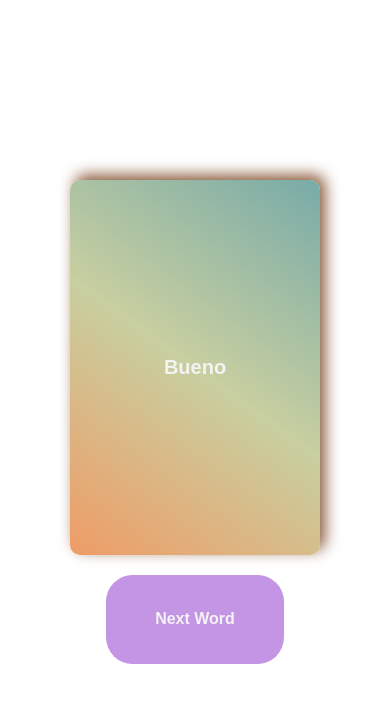
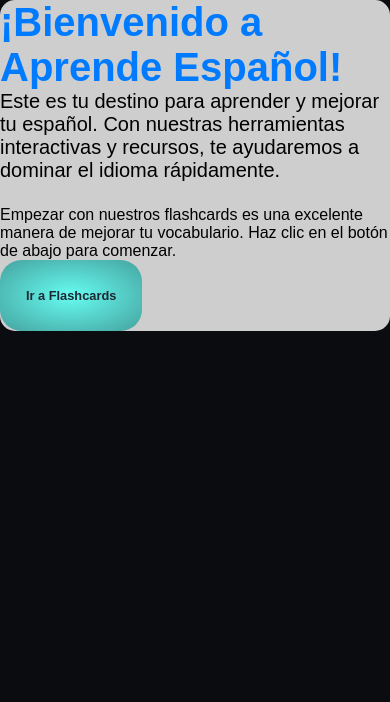
Before and after one commit to noamp09/spanish-flashcards, a React (Create React App) app: page / in a window 390 px wide. Shown: the top 702 px of the page. Built offline with nearby package versions, Linux system fonts and the light colour scheme.

Commit message:
reorginized the files and added a new color pallete

```diff
--- a/package.json
+++ b/package.json
@@ -6,10 +6,13 @@
     "@testing-library/jest-dom": "^5.17.0",
     "@testing-library/react": "^13.4.0",
     "@testing-library/user-event": "^13.5.0",
+    "bootstrap": "^5.3.3",
     "cors": "^2.8.5",
     "mongoose": "^8.4.4",
     "react": "^18.3.1",
+    "react-bootstrap": "^2.10.4",
     "react-dom": "^18.3.1",
+    "react-router-dom": "^6.24.1",
     "react-scripts": "5.0.1",
     "web-vitals": "^2.1.4"
   },
--- a/src/App.js
+++ b/src/App.js
@@ -1,37 +1,20 @@
-import React, { useState, useEffect } from 'react';
-import Flashcard from './components/Flashcard';
+import { BrowserRouter as Router, Route, Routes } from 'react-router-dom';
+import { Navbar } from 'react-bootstrap';
+import FlashcardPage from './components/flashcard/FlashcardPage';
+import HomePage from './components/homepage/Homepage';  // Assume you have a HomePage component
 
 function App() {
-  const [randomDoc, setRandomDoc] = useState(null);
-
-  const handleNextWord = () => {
-    import('./top_200.json')
-      .then(module => {
-        const top_200 = module.default;
-        const randomIndex = Math.floor(Math.random() * top_200.length);
-        setRandomDoc(top_200[randomIndex]);
-      })
-      .catch(error => console.error('Error loading JSON:', error));
-  };
-
-  useEffect(() => {
-    handleNextWord(); // Initial load of a random word
-  }, []);
-
   return (
-    <div className="app-container">
-      {randomDoc ? (
-        <Flashcard
-          english={randomDoc.english}
-          spanish={randomDoc.spanish}
-        />
-      ) : (
-        <div>Loading...</div>
-      )}
-      <button onClick={handleNextWord} className='btn'>
-        Next Word
-      </button>
-    </div>
+    <Router>
+      <Navbar />
+      <div className='content'>
+        <Routes>
+          <Route path='/' element={<HomePage />} />
+          <Route path='/flashcard' element={<FlashcardPage />} />
+          <Route path='*' element={<div>Page Not Found</div>} />
+        </Routes>
+      </div>
+    </Router>
   );
 }
 
--- a/src/components/Flashcard.jsx
+++ b/src/components/flashcard/Flashcard.jsx
@@ -1,4 +1,5 @@
 import React, { useState } from 'react';
+import './flashcard.css'
 
 export default function Flashcard({ english, spanish }) {
   const [isFlipped, setIsFlipped] = useState(false);
--- /dev/null
+++ b/src/components/flashcard/FlashcardPage.js
@@ -0,0 +1,36 @@
+import React, { useState, useEffect } from 'react';
+import Flashcard from './Flashcard';
+
+export default function FlashcardPage() {
+  const [randomDoc, setRandomDoc] = useState(null);
+
+  const handleNextWord = () => {
+    import('../../top_200.json')
+      .then(module => {
+        const top_200 = module.default;
+        const randomIndex = Math.floor(Math.random() * top_200.length);
+        setRandomDoc(top_200[randomIndex]);
+      })
+      .catch(error => console.error('Error loading JSON:', error));
+  };
+
+  useEffect(() => {
+    handleNextWord(); // Initial load of a random word
+  }, []);
+
+  return (
+    <div className="app-container">
+      {randomDoc ? (
+        <Flashcard
+          english={randomDoc.english}
+          spanish={randomDoc.spanish}
+        />
+      ) : (
+        <div>Loading...</div>
+      )}
+      <button onClick={handleNextWord} className='btn'>
+        Next Word
+      </button>
+    </div>
+  );
+}
--- /dev/null
+++ b/src/components/flashcard/flashcard.css
@@ -0,0 +1,82 @@
+
+.app-container {
+    text-align: center; /* Center aligns all content horizontally */
+  }
+
+  .btn {
+    /* background: var(--fifth); */
+    background: radial-gradient(var(--fourth), var(--fifth));
+    font-size: 1rem;
+    color: var(--secondary);
+    font-weight: bold;
+    border: none;
+    border-radius: 3ch;
+    width: 20ch;
+    height: 10ch;
+  }
+
+  .flip-card {
+    color: var(--fourth);
+    margin-bottom: 20px;
+    font-size: 35px;
+    font-weight: bold;
+    background-color: transparent;
+    width: 400px;
+    height: 600px;
+    perspective: 1000px; /* for 3D effect */
+    user-select: none;
+  }
+
+  /* This container is needed to position the front and back side */
+  .flip-card-inner {
+    position: relative;
+    width: 100%;
+    height: 100%;
+    text-align: center;
+    transition: transform 0.8s;
+    transform-style: preserve-3d;
+  }
+
+  /* Do a horizontal flip on click */
+  .is-flipped .flip-card-inner {
+    transform: rotateY(180deg);
+  }
+
+  /* Position the front and back side */
+  .flip-card-front, .flip-card-back {
+    background: linear-gradient(0.1turn, var(--primary), var(--secondary));
+    border: 5px solid var(--fifth);
+    border-radius: 10px;
+    position: absolute;
+    width: 100%;
+    height: 100%;
+    -webkit-backface-visibility: hidden; /* Safari */
+    backface-visibility: hidden;
+  }
+
+  /* Style the front side */
+  .flip-card-front {
+    display: flex;
+    align-items: center;
+    justify-content: center;
+  }
+
+  /* Style the back side */
+  .flip-card-back {
+    transform: rotateY(180deg);
+    display: flex;
+    align-items: center;
+    justify-content: center;
+  }
+
+  @media (max-width: 600px) {
+    .flip-card{
+      max-width: 250px;
+      max-height: 375px;
+      font-size: 20px;
+    }
+
+    .btn {
+      font-size: 0.8rem;
+    }
+  }
--- /dev/null
+++ b/src/components/homepage/HomePage.css
@@ -0,0 +1,34 @@
+.home-page {
+    /* background: url('/path/to/your/background.jpg') no-repeat center center fixed;
+    background-size: cover; */
+    height: 100vh;
+    width: 100%;
+  }
+
+  .home-card {
+    border-radius: 15px;
+    max-width: 600px;
+    margin: auto;
+    background-color: rgba(255, 255, 255, 0.8); /* Semi-transparent background */
+  }
+
+  .card-title {
+    font-size: 2.5rem;
+    font-weight: bold;
+    color: #007bff;
+  }
+
+  .lead {
+    font-size: 1.25rem;
+    margin-bottom: 1.5rem;
+  }
+
+  .btn-primary {
+    background-color: #007bff;
+    border-color: #007bff;
+  }
+
+  .btn-primary:hover {
+    background-color: #0056b3;
+    border-color: #0056b3;
+  }
--- /dev/null
+++ b/src/components/homepage/Homepage.js
@@ -0,0 +1,30 @@
+// HomePage.js
+import React from 'react';
+import { Link } from 'react-router-dom';
+import { Container, Button, Card } from 'react-bootstrap';
+import './HomePage.css';
+
+function HomePage() {
+  return (
+    <div className="home-page">
+      <Container className="d-flex justify-content-center align-items-center vh-100">
+        <Card className="p-4 bg-light text-center shadow-lg home-card">
+          <Card.Body>
+            <Card.Title as="h1">¡Bienvenido a Aprende Español!</Card.Title>
+            <Card.Text className="lead">
+              Este es tu destino para aprender y mejorar tu español. Con nuestras herramientas interactivas y recursos, te ayudaremos a dominar el idioma rápidamente.
+            </Card.Text>
+            <Card.Text>
+              Empezar con nuestros flashcards es una excelente manera de mejorar tu vocabulario. Haz clic en el botón de abajo para comenzar.
+            </Card.Text>
+            <Link to="/flashcard">
+              <Button variant="primary" size="lg">Ir a Flashcards</Button>
+            </Link>
+          </Card.Body>
+        </Card>
+      </Container>
+    </div>
+  );
+}
+
+export default HomePage;
--- a/src/index.css
+++ b/src/index.css
@@ -1,10 +1,27 @@
 :root {
+  /*
+  opt 1
   --primary: #EF9C66;
   --secondary: #78ABA8;
   --third: #C8CFA0;
   --fourth: #C395E4;
   --dark: #885737;
-  --light: #F3F3F3;
+  --light: #F3F3F3; */
+
+  /* opt 2
+  --primary: #244855;
+  --secondary: #e64833;
+  --third: #874f41;
+  --fourth: #90aead;
+  --dark: #885737;
+  --light: #ffeed6; */
+
+  --primary: #0b0c10;
+  --secondary: #1f2833;
+  --third: #c5c6c7;
+  --fourth: #66fcf1;
+  --fifth: #45a29e;
+  --light: #ebe9e1;
 }
 
 * {
@@ -13,6 +30,7 @@
 }
 
 body {
+  background: var(--primary);
   font-family: montserrat, sans-serif;
   width: 100%;
   min-height: 100vh;
@@ -20,83 +38,3 @@ body {
   justify-content: center;
   align-items: center;
 }
-
-.app-container {
-  text-align: center; /* Center aligns all content horizontally */
-}
-
-.btn {
-  background-color: var(--fourth);
-  font-size: 1rem;
-  color: var(--light);
-  font-weight: bold;
-  border: none;
-  border-radius: 3ch;
-  width: 20ch;
-  height: 10ch;
-}
-
-.flip-card {
-  margin-bottom: 20px;
-  font-size: 35px;
-  font-weight: bold;
-  background-color: transparent;
-  width: 400px;
-  height: 600px;
-  perspective: 1000px; /* for 3D effect */
-  user-select: none;
-}
-
-/* This container is needed to position the front and back side */
-.flip-card-inner {
-  position: relative;
-  width: 100%;
-  height: 100%;
-  text-align: center;
-  transition: transform 0.8s;
-  transform-style: preserve-3d;
-}
-
-/* Do a horizontal flip on click */
-.is-flipped .flip-card-inner {
-  transform: rotateY(180deg);
-}
-
-/* Position the front and back side */
-.flip-card-front, .flip-card-back {
-  border-radius: 10px;
-  position: absolute;
-  width: 100%;
-  height: 100%;
-  -webkit-backface-visibility: hidden; /* Safari */
-  backface-visibility: hidden;
-}
-
-/* Style the front side */
-.flip-card-front {
-  box-shadow: 5px -5px 15px var(--dark);
-  background: linear-gradient(0.1turn, var(--primary), var(--third), var(--secondary));
-  color: var(--light);
-  display: flex;
-  align-items: center;
-  justify-content: center;
-}
-
-/* Style the back side */
-.flip-card-back {
-  box-shadow: 5px -5px 15px var(--dark);
-  background: linear-gradient(0.1turn, var(--secondary), var(--third), var(--primary));
-  color: var(--light);
-  transform: rotateY(180deg);
-  display: flex;
-  align-items: center;
-  justify-content: center;
-}
-
-@media (max-width: 600px) {
-  .flip-card{
-    max-width: 250px;
-    max-height: 375px;
-    font-size: 20px;
-  }
-}
```
Also changed, not shown: 1 other file (tests, documents, lock files or other folders).
